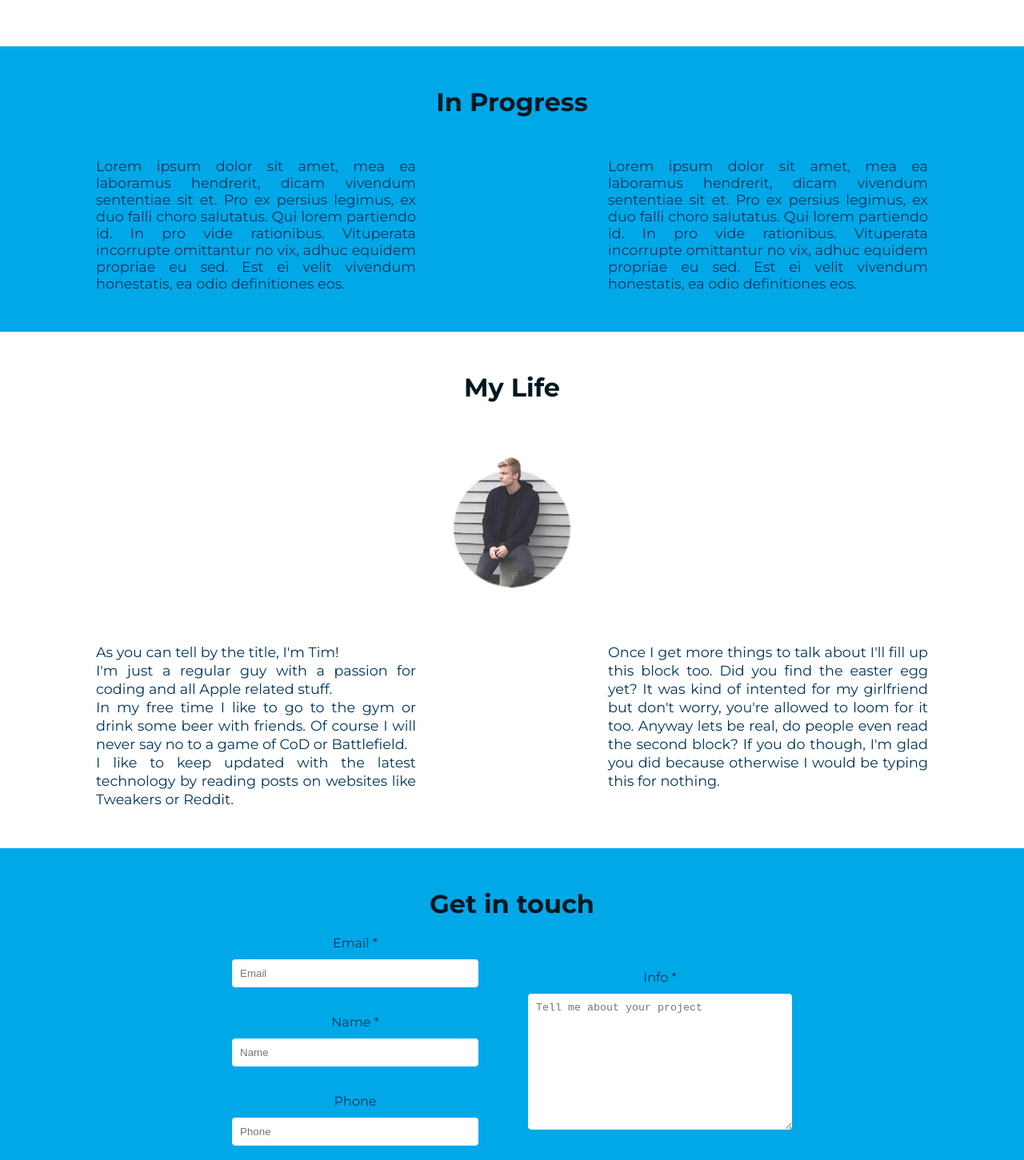
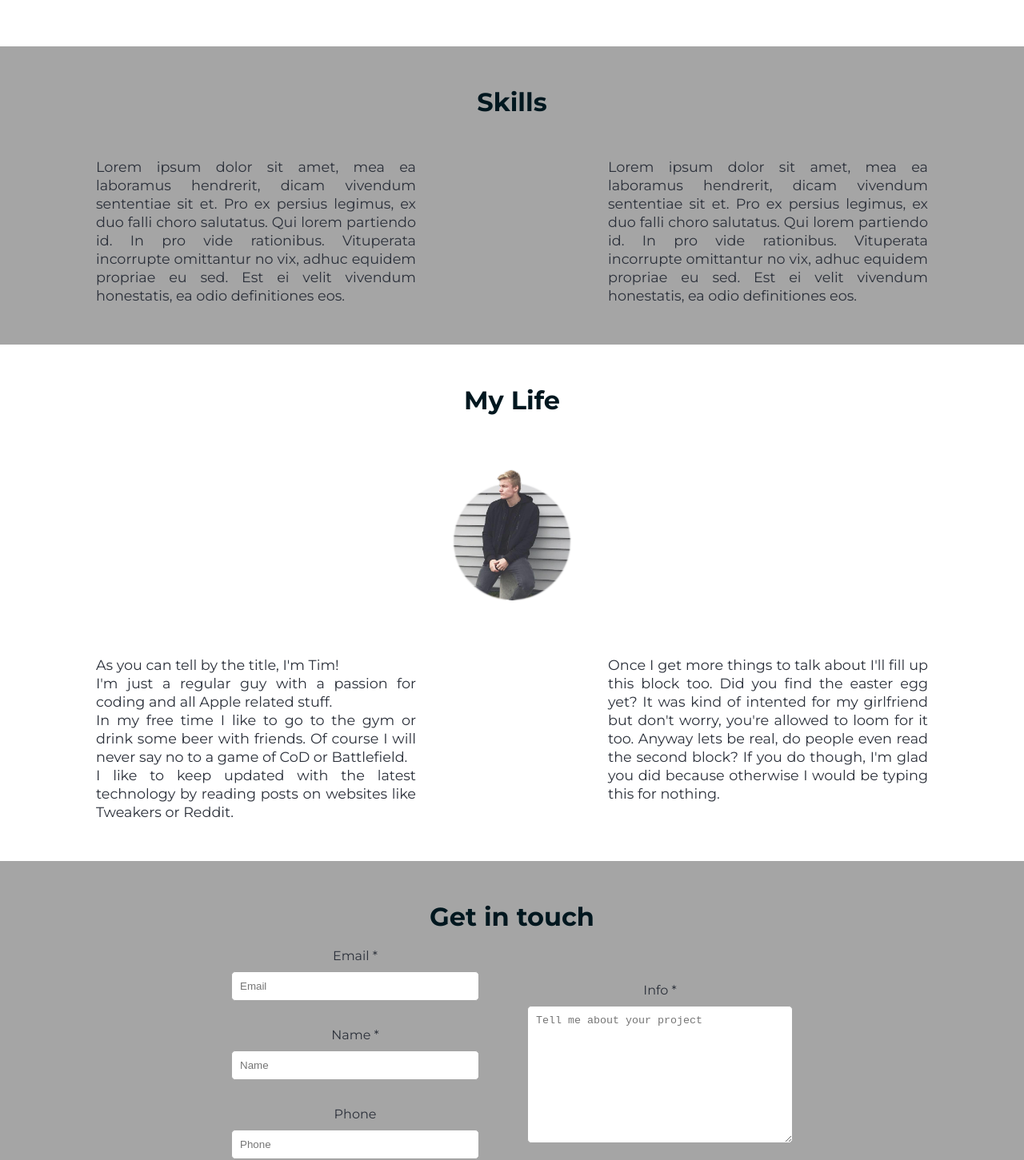
Before and after one commit to timfeskens/timfeskens.nl, a Vue app: page /easteregg in a window 1280 px wide. Shown: the part 1261-2712 px from the top of the page at 80% size. Built offline with nearby package versions, Linux system fonts and the light colour scheme.

Commit message:
reverted colors/changed text

```diff
--- a/src/assets/pages/main.vue
+++ b/src/assets/pages/main.vue
@@ -27,19 +27,22 @@
 					<div class="projects__block projects__block--3"> </div>
 				</div>
 			</div>
-			<div class="skills__title"> In Progress </div>
 			<div class="skills">
-				<div class="skills__block">
-					<div class="skills__block--1">
+			<div class="skills__title"> Skills </div>
+			<div class="skills__image-container">
+
+			</div>
+				<div class="skills__container">
+					<div class="skills__block">
 						Lorem ipsum dolor sit amet, mea ea laboramus hendrerit, dicam vivendum sententiae sit et. Pro ex persius legimus, ex duo falli choro salutatus. Qui lorem partiendo id. In pro vide rationibus. Vituperata incorrupte omittantur no vix, adhuc equidem propriae eu sed. Est ei velit vivendum honestatis, ea odio definitiones eos.
 					</div>
-					<div class="skills__block--2">
+					<div class="skills__block">
 						Lorem ipsum dolor sit amet, mea ea laboramus hendrerit, dicam vivendum sententiae sit et. Pro ex persius legimus, ex duo falli choro salutatus. Qui lorem partiendo id. In pro vide rationibus. Vituperata incorrupte omittantur no vix, adhuc equidem propriae eu sed. Est ei velit vivendum honestatis, ea odio definitiones eos.
 					</div>
 				</div>
 			</div>
+			<div class="about">
 			<div class="about__title"> My Life </div>
-			<div class="about">
 				<div class="about__image"></div>
 				<div class="about__container">
 					<div class="about__block">
@@ -57,7 +60,7 @@
 						<div class="contact__block">
 							<label>Email &#42;</label>
 							<p class="contact__container">
-								<input class="contact__input" v-validate="'required|email'" :class="{'input': true, 'is-danger': errors.has('email') }" name="email" type="email" placeholder="Email" required oninvalid="this.setCustomValidity('Please enter valid email')" oninput="setCustomValidity('')">
+								<input name="email" class="contact__input" v-model="email" v-validate="'required|email'" :class="{'input': true, 'is-danger': errors.has('email') }" type="email" placeholder="Email" required oninvalid="this.setCustomValidity('Please enter valid email')" oninput="setCustomValidity('')">
 							</p>
 
 							<label>Name &#42;</label>
@@ -72,7 +75,7 @@
 						</div>
 						<div class="contact__block contact__block--right">
 							<label>Info &#42;</label>
-							<textarea name="info" class="contact__input contact__input--textarea" v-validate="'required|alpha'" :class="{'input': true, 'is-danger': errors.has('info') }" placeholder="Tell me about your project" required></textarea>
+							<textarea name="info" class="contact__input contact__input--textarea" v-model="info" v-validate="'required|alpha'" :class="{'input': true, 'is-danger': errors.has('info') }" placeholder="Tell me about your project" required></textarea>
 						</div>
 					</div>
 					<p class="contact__container contact__container--button">
@@ -119,10 +122,16 @@ export default {
       this.$validator.validateAll().then((result) => {
         if (result) {
           // eslint-disable-next-line
-          alert('Sorry this funtion is not functional yet');
+		//   console.log('Sorry this funtion is not functional yet');
+		  console.log({email: this.email, name: this.name, phone: this.phone, info: this.info});
           return;
         }
       });
+    }
+  },
+  computed: {
+    getName() {
+      return this.name;
     }
   }
 };
@@ -132,7 +141,7 @@ export default {
 
 .home {
 	height: auto;
-	font-family: 'Montserrat', sans-serif;
+	font-family: Montserrat, sans-serif;
 }
 
 .background {
@@ -159,7 +168,7 @@ export default {
 	}
 
 	&--color {
-		background-image: linear-gradient(to bottom right, $tim--secondair, $tim--tertiar);
+		background-image: linear-gradient(to bottom right, $tim--main, $tim--tertiar);
 		opacity: .6;
 	}
 }
@@ -211,7 +220,7 @@ export default {
 			width: 200px;
 
 			@media only screen and (max-width: $tablet) {
-				width: 230px;
+				width: 240px;
 			}
 		}
 }
@@ -307,7 +316,7 @@ export default {
 		color: $tim--title;
 		font-weight: $heavy;
 		width: 100%;
-		padding: 50px 0 0;
+		padding-bottom: 50px;
 		background-color: $tim--main;
 	}
 
@@ -319,7 +328,7 @@ export default {
 		background-size: contain;
 	}
 
-	&__block {
+	&__container {
 		display: flex;
 		flex-direction: row;
 		justify-content: space-around;
@@ -327,11 +336,13 @@ export default {
 		@media only screen and (max-width: $tablet) {
 			flex-direction: column;
 		}
+	}
 
-		&--1, &--2 {
+	&__block {
 			font-size: 1.1em;
 			text-align: justify;
 			width: 400px;
+			line-height: 23px;
 
 			@media only screen and (max-width: $tablet) {
 				width: 90%;
@@ -339,7 +350,6 @@ export default {
 				margin: 0 auto;
 				font-size: 1.1em;
 			}
-		}
 	}
 }
 
@@ -356,7 +366,7 @@ export default {
 		color: $tim--title;
 		font-weight: $heavy;
 		width: 100%;
-		padding: 50px 0 0;
+		padding-bottom: 50px;
 		background-color: $tim--secondair;
 	}
 
--- a/src/components/scroll-buttons.scss
+++ b/src/components/scroll-buttons.scss
@@ -23,8 +23,8 @@
     }
 
     @media only screen and (max-width: $tablet) {
-            border-radius: 46px;
             padding: 20px 26px 0px;
+            bottom: 40px;
         }
 }
 
--- a/src/main.js
+++ b/src/main.js
@@ -5,7 +5,7 @@ import App from './App'
 import router from './router'
 import Main from './assets/pages/main.vue'
 import vueScrollto from 'vue-scrollto'
-import VeeValidate from 'vee-validate';
+import VeeValidate from 'vee-validate'
 
 Vue.use(vueScrollto)
 Vue.use(VeeValidate)
--- a/src/variables/colors.scss
+++ b/src/variables/colors.scss
@@ -2,11 +2,11 @@
 $tim--white: #FFF;
 $tim--black: #000;
 
-$tim--main: #00A8E8;
+$tim--main: #A5A5A5;
 $tim--secondair: #FFF;
 $tim--tertiar: #003459;
 
-$tim--main-text: #003459;
+$tim--main-text: #2B303A;
 $tim--secondair-text: #003459;
 
 $tim--button-main: #003459;
```
Also changed, not shown: 1 other file (tests, documents, lock files or other folders).
